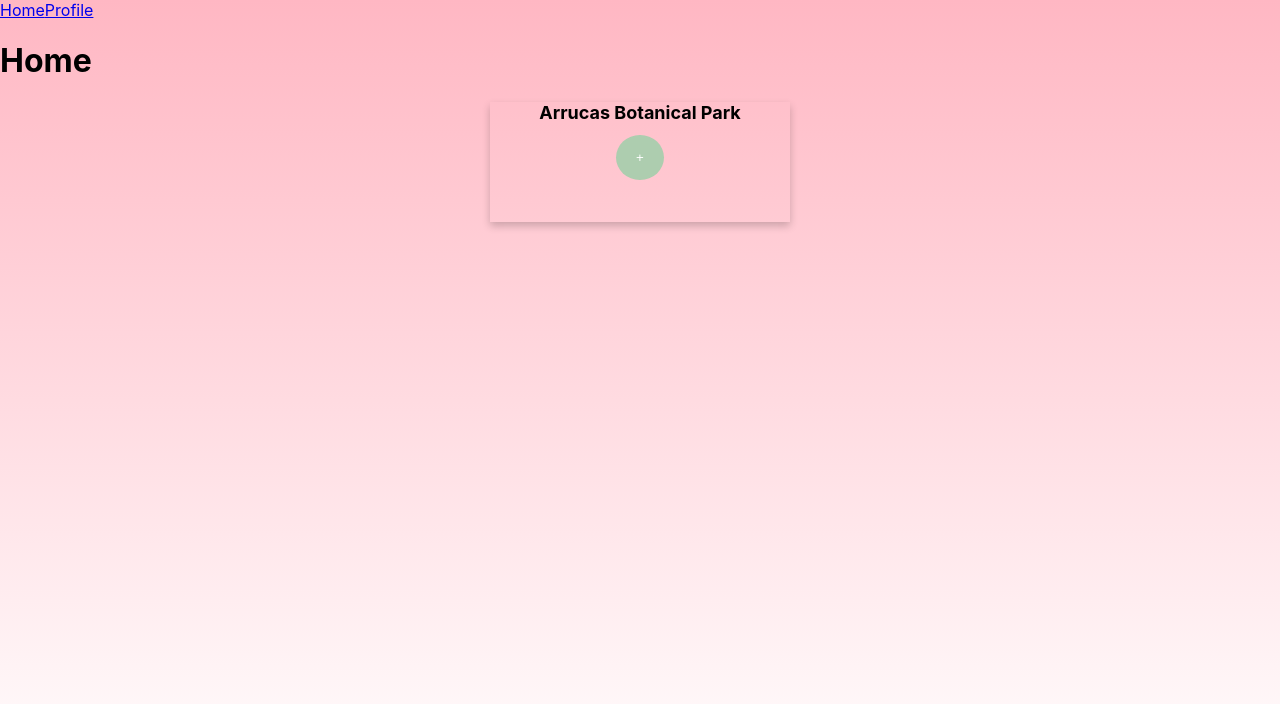
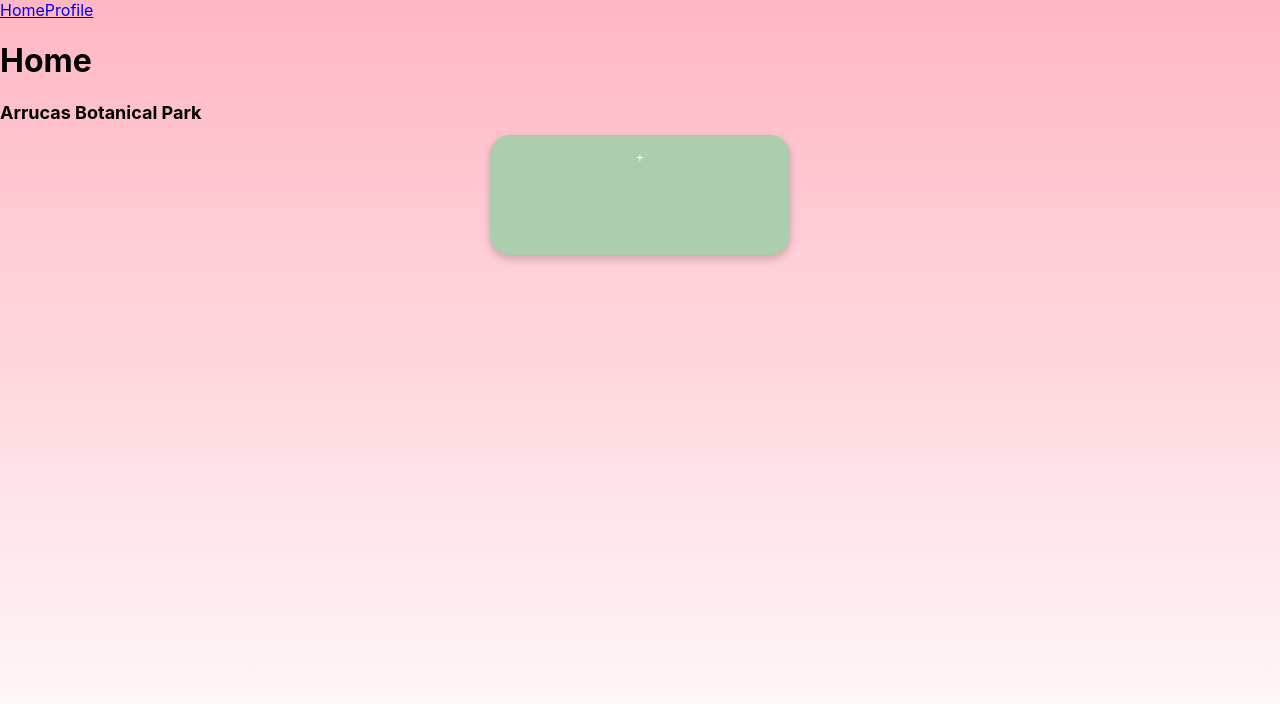
Before and after one commit to Sutteprutt1/Healthy-Thinking-GranCanaria, a React (Create React App) app: page /home in a window 1280 px wide. Shown: the top 704 px of the page. Built offline with nearby package versions, Linux system fonts and the light colour scheme.

Commit message:
unfinished stuff

```diff
--- a/src/components/activity-card/card/card.js
+++ b/src/components/activity-card/card/card.js
@@ -18,9 +18,12 @@ export function Card() {
   }
 
   return (
+    <>
+    <Title>Arrucas Botanical Park</Title>
     <CardDiv onClick={togglePopup}>
-      <Title>Arrucas Botanical Park</Title>
+
       <AddButton />
     </CardDiv>
+    </>
   );
 }
--- a/src/components/activity-card/card/styles.js
+++ b/src/components/activity-card/card/styles.js
@@ -1,4 +1,5 @@
 import styled from "styled-components";
+import { colors } from "../../globalStyles";
 
 export const CardDiv = styled.div`
   box-shadow: 0 4px 8px 0 rgba(0, 0, 0, 0.2);
@@ -6,6 +7,8 @@ export const CardDiv = styled.div`
   height: 120px;
   margin: auto;
   text-align: center;
+  background-color: ${colors.lightGreen};
+  border-radius: 20px;
 `;
 
 export const Title = styled.h1`
```
